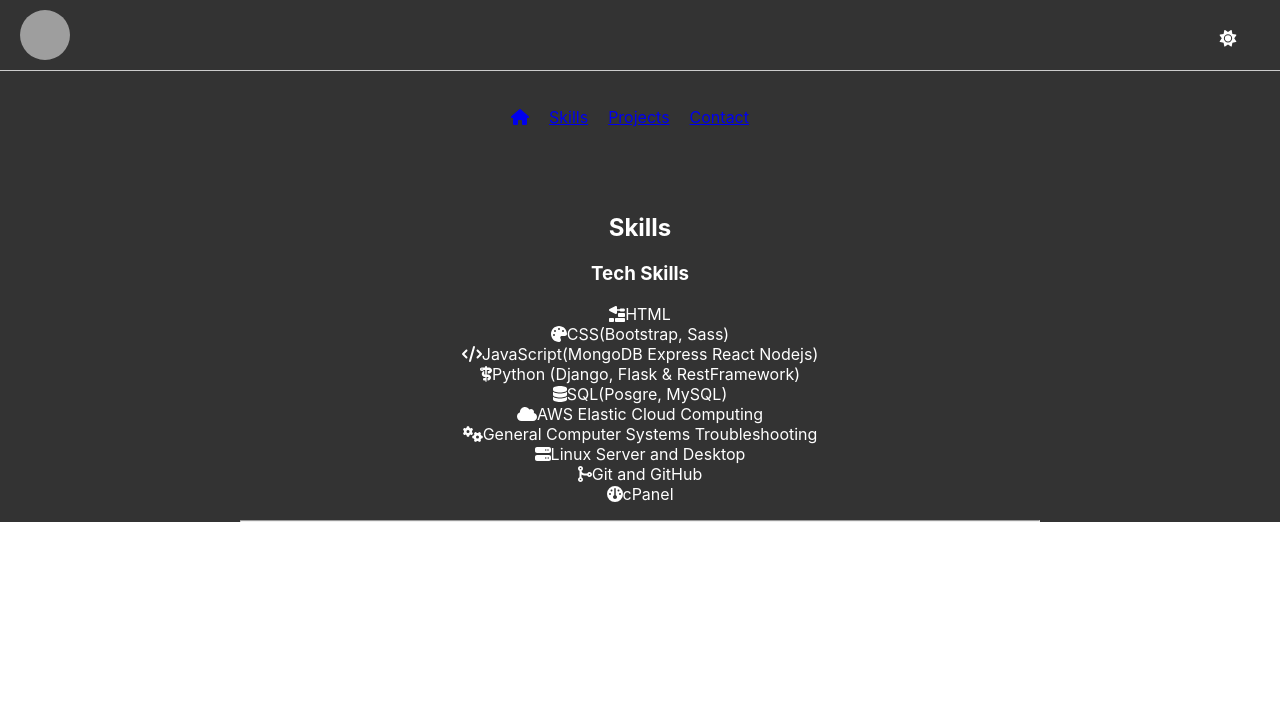
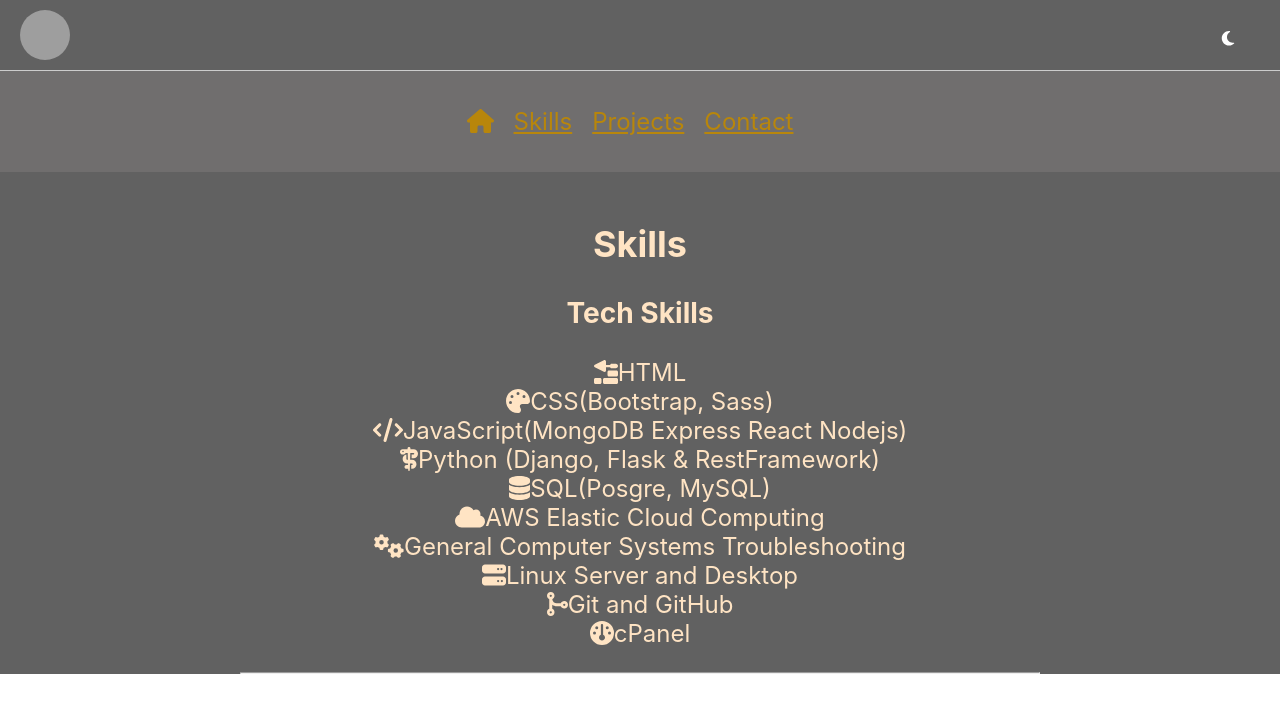
Before and after one commit to bhekidaweti/bk-portfolio, a React (Create React App) app: page /skills in a window 1280 px wide. Shown: the top 712 px of the page. Built offline with nearby package versions, Linux system fonts and the light colour scheme; grey boxes are pictures that could not be loaded.

Commit message:
Add files via upload
Added new styling and icons

```diff
--- a/src/App.css
+++ b/src/App.css
@@ -1,9 +1,11 @@
 .App {
   text-align: center;
 }
-
+a {
+  color: darkgoldenrod;
+}
 header {
-  background-color: #333;
+  background-color: #706e6e;
   color: #fff;
   padding: 20px;
 }
@@ -21,6 +23,7 @@ nav ul {
 nav ul li {
   display: inline;
   margin-right: 20px;
+  font-size: x-large;
 }
 
 section {
@@ -49,8 +52,12 @@ button {
 }
 
 .App.dark {
-  background-color: #333;
-  color: #fff;
+  background-color: #616161;
+  color:bisque;
+}
+
+.App.light a {
+  color:#000;
 }
 
 .theme-toggle-button {
@@ -73,11 +80,14 @@ button svg {
 }
 
 .app-header {
+  /*position: fixed;
+  top: 50px;
+  width: 100%;*/
   display: flex;
   justify-content: space-between;
   align-items: center;
   padding: 10px 20px;
-  background-color: inherit; /* Matches the current theme */
+  background-color: inherit;
   border-bottom: 1px solid #ccc;
 }
 
@@ -87,8 +97,45 @@ button svg {
 }
 
 .profile-image {
-  width: 50px;  /* Set the desired size for the profile image */
-  height: 50px; /* Same as width to keep it square */
-  border-radius: 50%; /* Makes the image round */
-  object-fit: cover;  /* Ensures the image covers the entire area */
+  width: 50px;
+  height: 50px;
+  border-radius: 50%;
+  object-fit: cover;
 }
+.projects {
+  text-align: center;
+  font-size: larger;
+}
+
+.projects hr {
+  width: 50%;
+}
+#bio{
+  font-size: x-large;
+  }
+
+.slides {
+  grid-column: 1 / 4;
+  grid-row: 4;
+  padding: 1px;
+  max-width: 200px;
+  margin: 0 auto;
+}
+
+.carousel .slide img {
+  width: 100%;
+  height: auto;
+  opacity: 0.3;
+}
+
+.carousel .legend {
+  color: #fff;
+  padding: 10px;
+  font-size: 1rem;
+}
+#skills {
+  font-size: x-large;
+}
+#contact {
+  font-size: x-large;
+}
--- a/src/App.js
+++ b/src/App.js
@@ -5,7 +5,6 @@ import { FontAwesomeIcon } from '@fortawesome/react-fontawesome';
 import { faMoon, faSun } from '@fortawesome/free-solid-svg-icons';
 import Header from './components/Header';
 import Home from './components/Home';
-import AboutMe from './components/AboutMe';
 import Skills from './components/Skills';
 import Projects from './components/Projects';
 import Contact from './components/Contact';
@@ -15,7 +14,7 @@ function App() {
   const [theme, setTheme] = useState('dark');
 
   const toggleTheme = () => {
-    setTheme((prevTheme) => (prevTheme === 'dark' ? 'light' : 'dark'));
+    setTheme((prevTheme) => (prevTheme === 'dark' ? 'light' :'dark' ));
   };
 
   return (
@@ -26,7 +25,7 @@ function App() {
             <img src="profile-pic.png" alt="Profile" className="profile-image" />
           </div>
           <button className="theme-toggle-button" onClick={toggleTheme}>
-            {theme === 'light' ? (
+            {theme === 'dark' ? (
               <FontAwesomeIcon icon={faMoon} size="lg" />
             ) : (
               <FontAwesomeIcon icon={faSun} size="lg" />
@@ -36,7 +35,6 @@ function App() {
         <Header />
         <Routes>
           <Route path="/" element={<Home />} />
-          <Route path="/about" element={<AboutMe />} />
           <Route path="/skills" element={<Skills />} />
           <Route path="/projects" element={<Projects />} />
           <Route path="/contact" element={<Contact />} />
```
